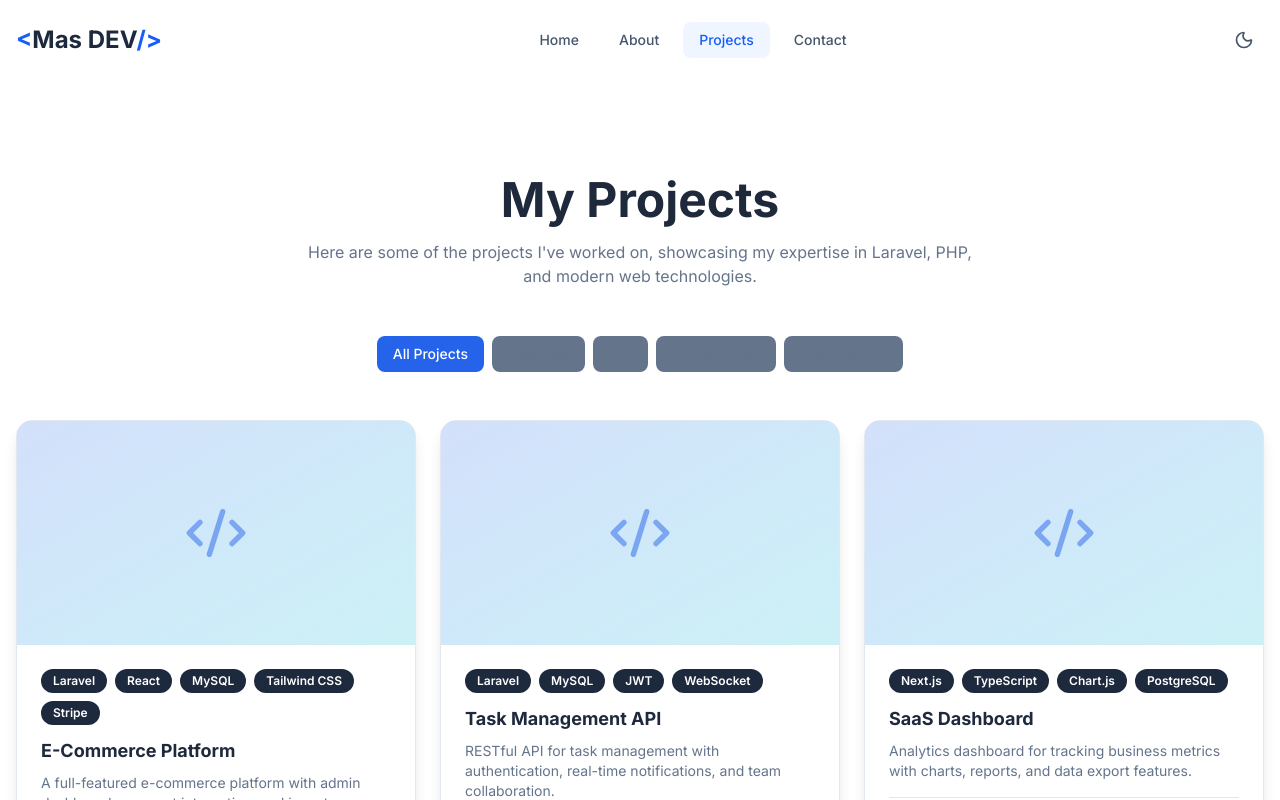
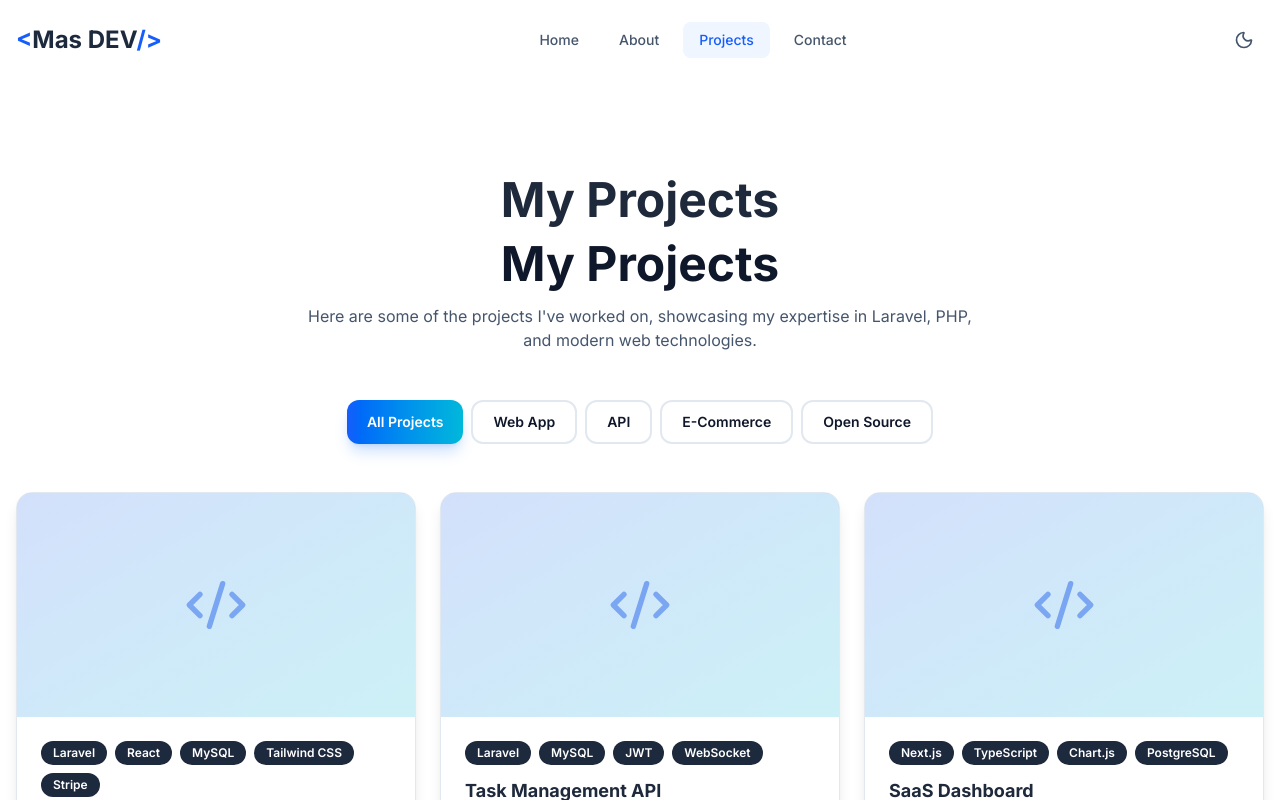
Before and after one commit to hafizputra06/Portofolio, a Next.js app: page /projects in a window 1280 px wide. Shown: the top 800 px of the page. Built offline with nearby package versions, Linux system fonts and the light colour scheme.

Commit message:
Perbaikan UI versi2

```diff
--- a/src/app/projects/ProjectsContent.tsx
+++ b/src/app/projects/ProjectsContent.tsx
@@ -30,8 +30,14 @@ export function ProjectsContent() {
               </h1>
             </ScrollReveal>
 
+            <ScrollReveal>
+              <h1 className="text-4xl md:text-5xl font-bold text-center mb-4 text-slate-900 dark:text-white">
+                My Projects
+              </h1>
+            </ScrollReveal>
+
             <ScrollReveal delay={100}>
-              <p className="text-muted-foreground text-center max-w-2xl mx-auto mb-12">
+              <p className="text-slate-600 dark:text-slate-400 text-center max-w-2xl mx-auto mb-12">
                 Here are some of the projects I&apos;ve worked on, showcasing my expertise
                 in Laravel, PHP, and modern web technologies.
               </p>
@@ -43,10 +49,10 @@ export function ProjectsContent() {
                   key={cat.value}
                   onClick={() => setActiveCategory(cat.value)}
                   className={cn(
-                    "px-4 py-2 rounded-lg text-sm font-medium transition-all duration-200",
+                    "px-5 py-2.5 rounded-xl text-sm font-semibold transition-all duration-200",
                     activeCategory === cat.value
-                      ? "bg-primary text-white"
-                      : "bg-muted text-muted-foreground hover:bg-primary/10 hover:text-primary"
+                      ? "bg-gradient-to-r from-blue-600 to-cyan-500 text-white shadow-lg shadow-blue-500/25"
+                      : "bg-white dark:bg-slate-700 text-slate-900 dark:text-slate-100 hover:bg-blue-100 dark:hover:bg-slate-600 border-2 border-transparent hover:border-blue-300 dark:hover:border-slate-500"
                   )}
                 >
                   {cat.label}
--- a/src/components/sections/Projects.tsx
+++ b/src/components/sections/Projects.tsx
@@ -42,10 +42,10 @@ export function ProjectsPreview() {
               key={cat.value}
               onClick={() => setActiveCategory(cat.value)}
               className={cn(
-                "px-5 py-2.5 rounded-xl text-sm font-medium transition-all duration-200",
+                "px-5 py-2.5 rounded-xl text-sm font-semibold transition-all duration-200",
                 activeCategory === cat.value
-                  ? "bg-gradient-to-r from-blue-600 to-cyan-500 text-white"
-                  : "bg-white dark:bg-slate-800 text-slate-600 dark:text-slate-400 hover:bg-blue-50 dark:hover:bg-slate-700 border border-slate-200 dark:border-slate-700"
+                  ? "bg-gradient-to-r from-blue-600 to-cyan-500 text-white shadow-lg shadow-blue-500/25"
+                  : "bg-white dark:bg-slate-700 text-slate-900 dark:text-slate-100 hover:bg-blue-100 dark:hover:bg-slate-600 border-2 border-transparent hover:border-blue-300 dark:hover:border-slate-500"
               )}
             >
               {cat.label}
```
